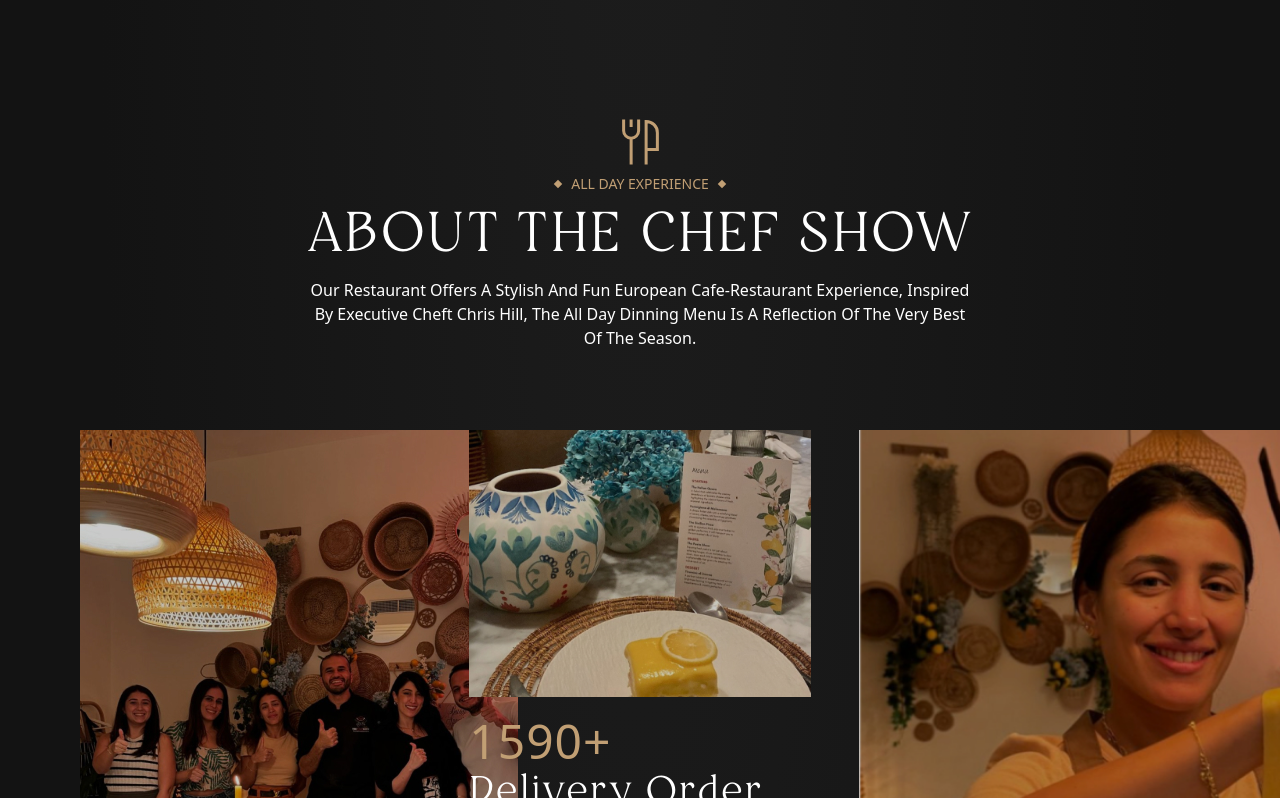
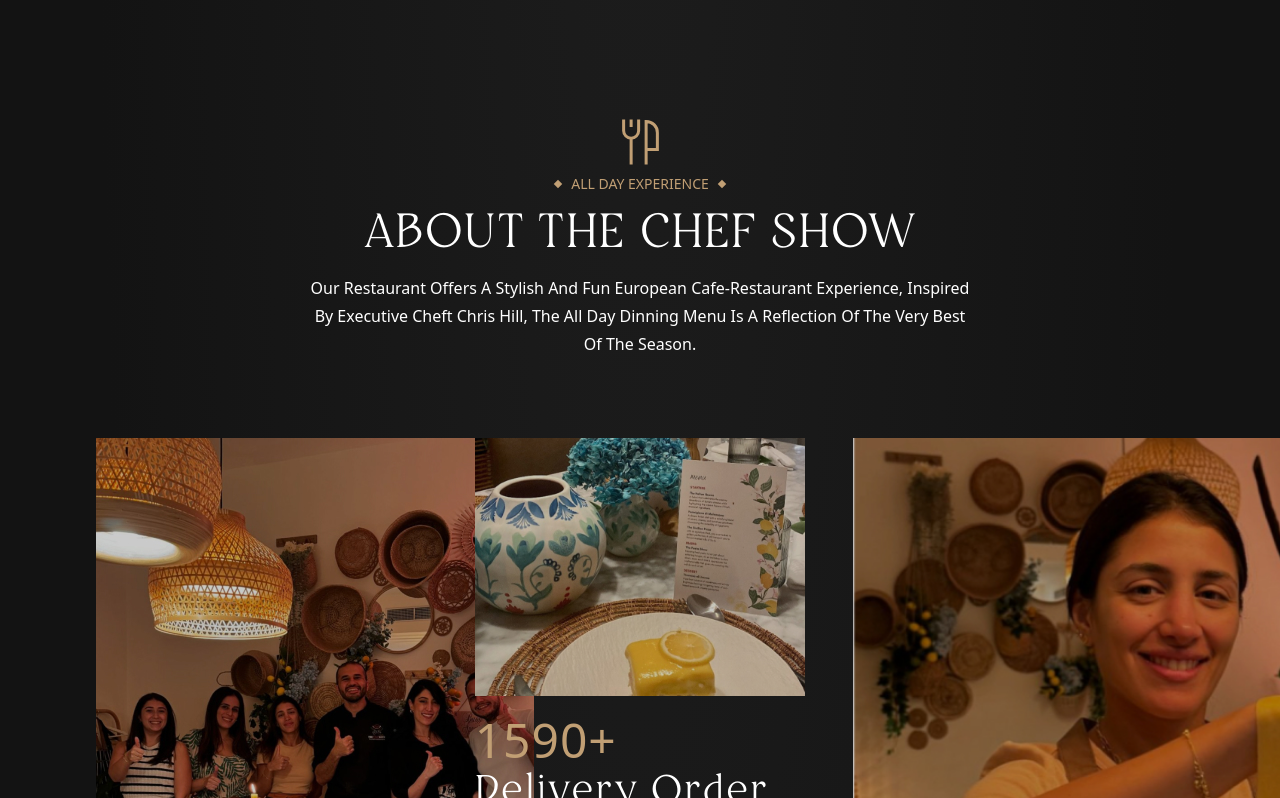
Before and after one commit to Safeya-Yasien/the-chef-show, a React (Vite) app: page / in a window 1280 px wide. Shown: the part 722-1520 px from the top of the page. Built offline with nearby package versions, Linux system fonts and the light colour scheme.

Commit message:
update About.tsx

```diff
--- a/src/components/about/About.tsx
+++ b/src/components/about/About.tsx
@@ -7,13 +7,14 @@ import image2 from "../../assets/images/aboutImages/image2.jpg";
 const About = () => {
   return (
     <section className="pt-[120px]" id="contact">
+      <div className="container px-4 mx-auto">
         {/* custom title  */}
-      <div className="flex flex-col items-center justify-center text-center mb-20">
+        <div className="flex flex-col items-center justify-center text-center mb-20 gap-3">
           <CustomTitle title="All Day Experience" imgSrc={forkKnife} />
-        <h1 className="font-normal text-[40px] md:text-[56px] tracking-[0.02em] text-white font-restora uppercase">
+          <h1 className="font-normal text-[28px] md:text-[36px] lg:text-[48px] leading-7 md:leading-10 lg:leading-[56px] text-white font-restora uppercase">
             About The chef show
           </h1>
-        <p className="font-normal text-[16px] text-white w-auto md:w-[668px] capitalize">
+          <p className="font-normal text-sm md:text-[16px] text-white w-auto md:w-[668px] capitalize leading-5 md:leading-7">
             Our restaurant offers a stylish and fun European cafe-restaurant
             experience, inspired by Executive Cheft Chris Hill, the all day
             dinning menu is a reflection of the very best of the season.
@@ -92,6 +93,7 @@ const About = () => {
             </div>
           </div>
         </div>
+      </div>
     </section>
   );
 };
```
Lines whose indentation alone changed are shown as unchanged.
